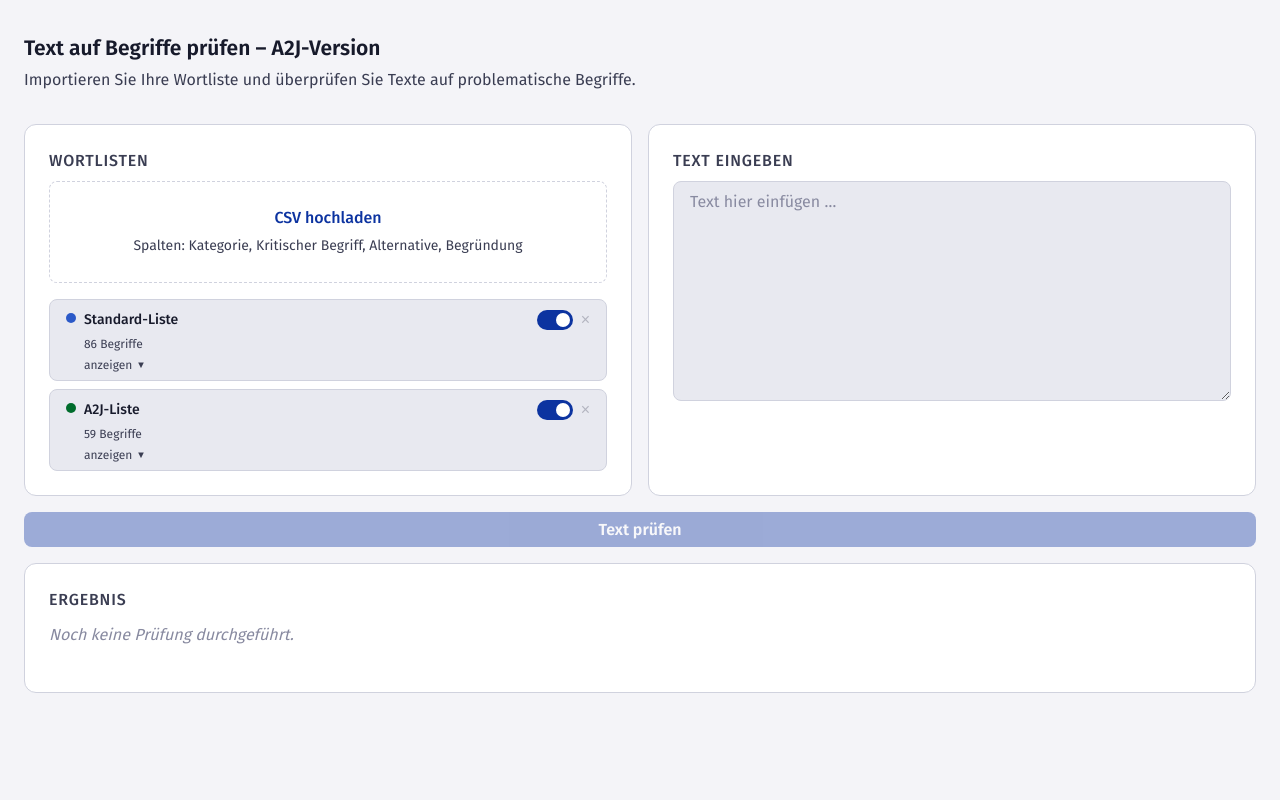
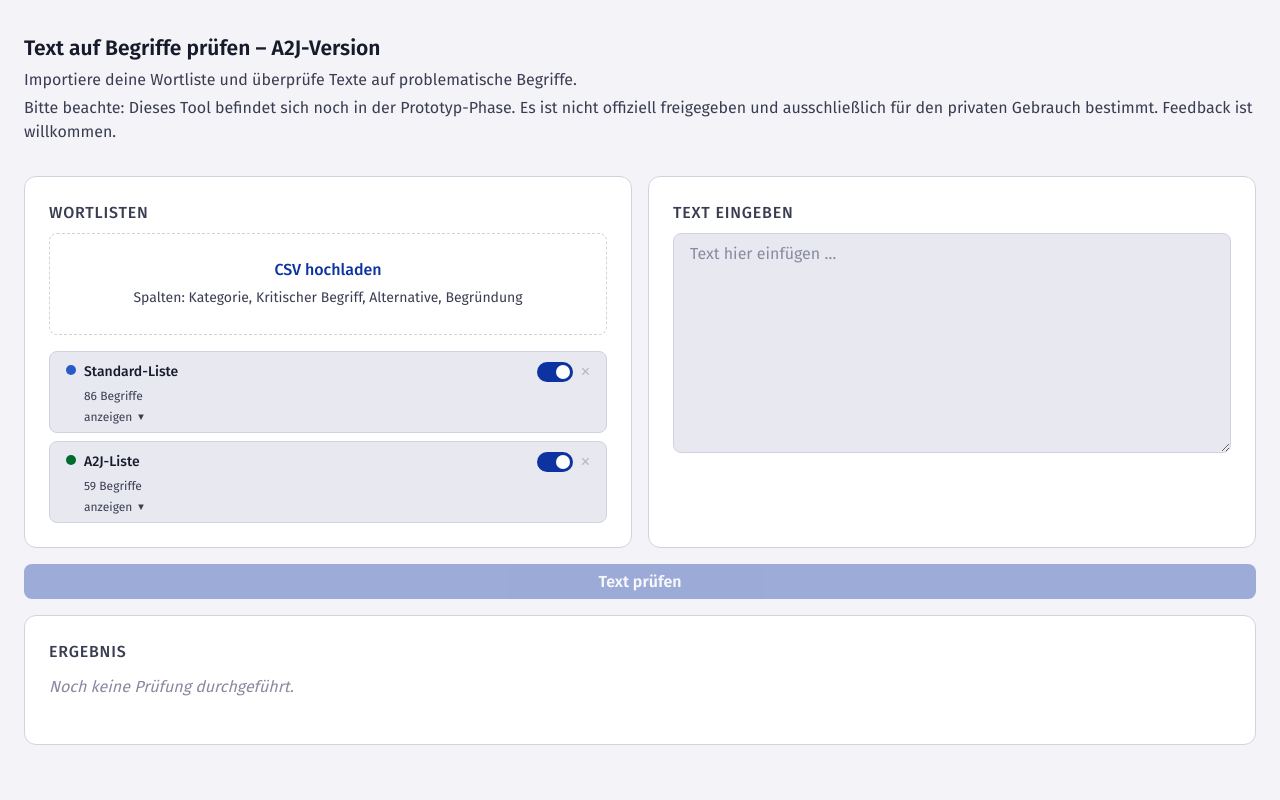
Before and after one commit to Torsten107/word-checker, a plain HTML site: page a2j.html in a window 1280 px wide. Drawn offline with Linux system fonts and the light colour scheme.

Commit message:
Update a2j.html
Ansprache auf DU gesetzt. Hinweis auf Prototyp-Phase integrieet

```diff
--- a/a2j.html
+++ b/a2j.html
@@ -53,7 +53,8 @@ kbd{display:inline-block;font-family:var(--ff);font-size:.75rem;background:var(-
 <body>
 <header class="ph">
   <h1 class="pt">Text auf Begriffe prüfen – A2J-Version</h1>
-  <p class="ps">Importieren Sie Ihre Wortliste und überprüfen Sie Texte auf problematische Begriffe.</p>
+  <p class="ps">Importiere deine Wortliste und überprüfe Texte auf problematische Begriffe.</p>
+  <p class="ps">Bitte beachte: Dieses Tool befindet sich noch in der Prototyp-Phase. Es ist nicht offiziell freigegeben und ausschließlich für den privaten Gebrauch bestimmt. Feedback ist willkommen.</p>
 </header>
 <main>
   <div class="lay">
```
